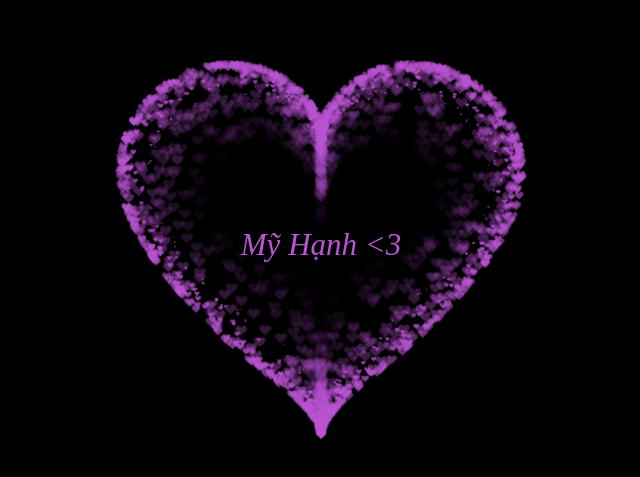
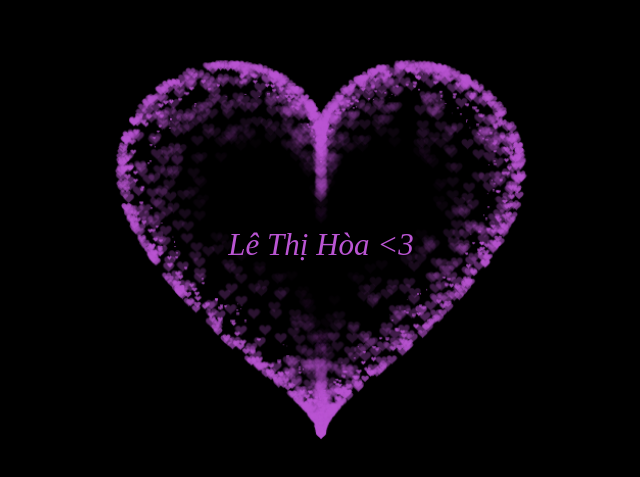
Before and after one commit to lelynguyen/mylove, a plain HTML site: page index.html in a window 1280 px wide. Shown: the part 153-630 px from the top of the page, without its empty margins (319-959 px from the left). Drawn offline with Linux system fonts and the light colour scheme.

Commit message:
Update index.html

```diff
--- a/index.html
+++ b/index.html
@@ -379,7 +379,7 @@
         margin-bottom: 5px;
         text-align: center;"
     >
-      Mỹ Hạnh <3
+      Lê Thị Hòa <3
     </div>
   </body>
 </html>
```
